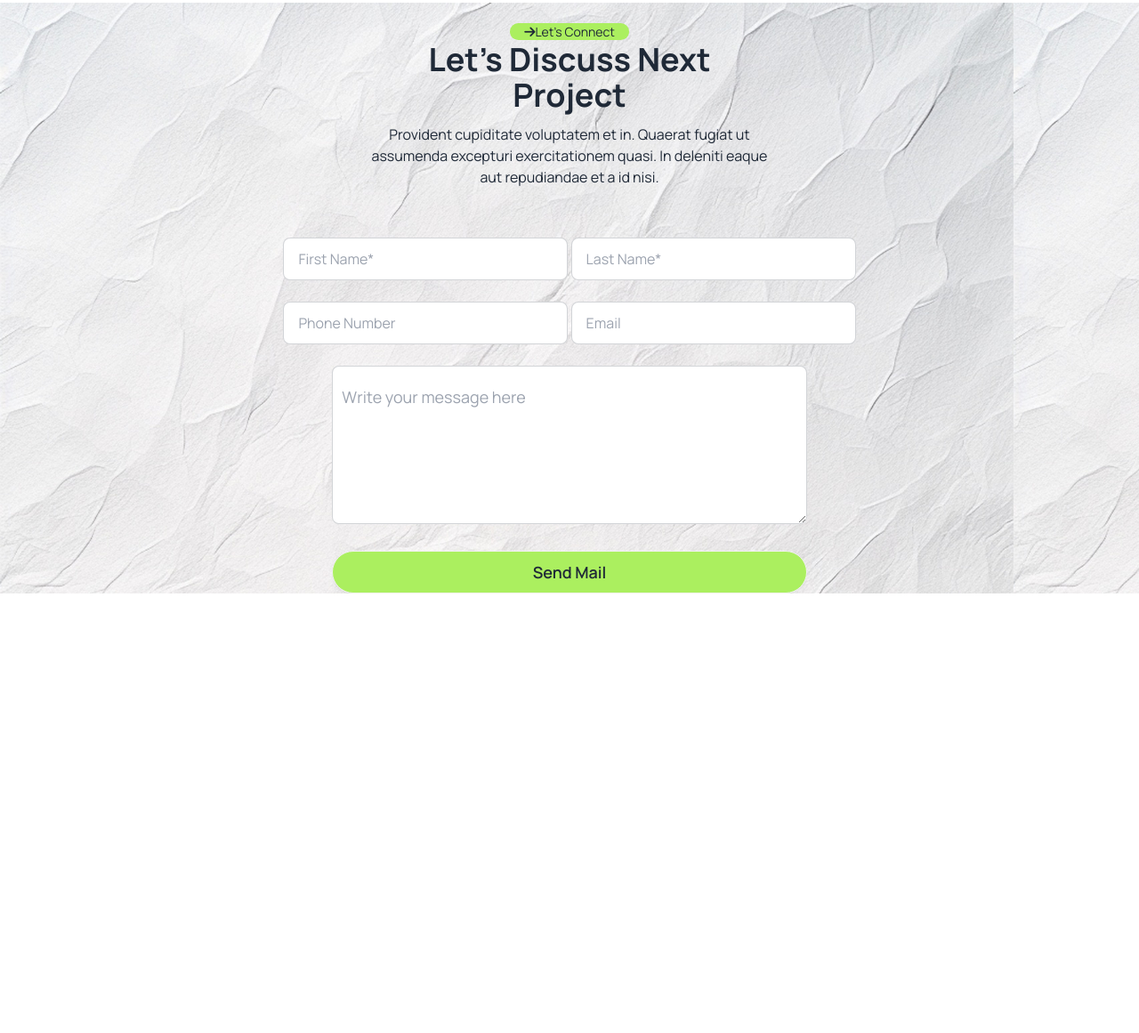
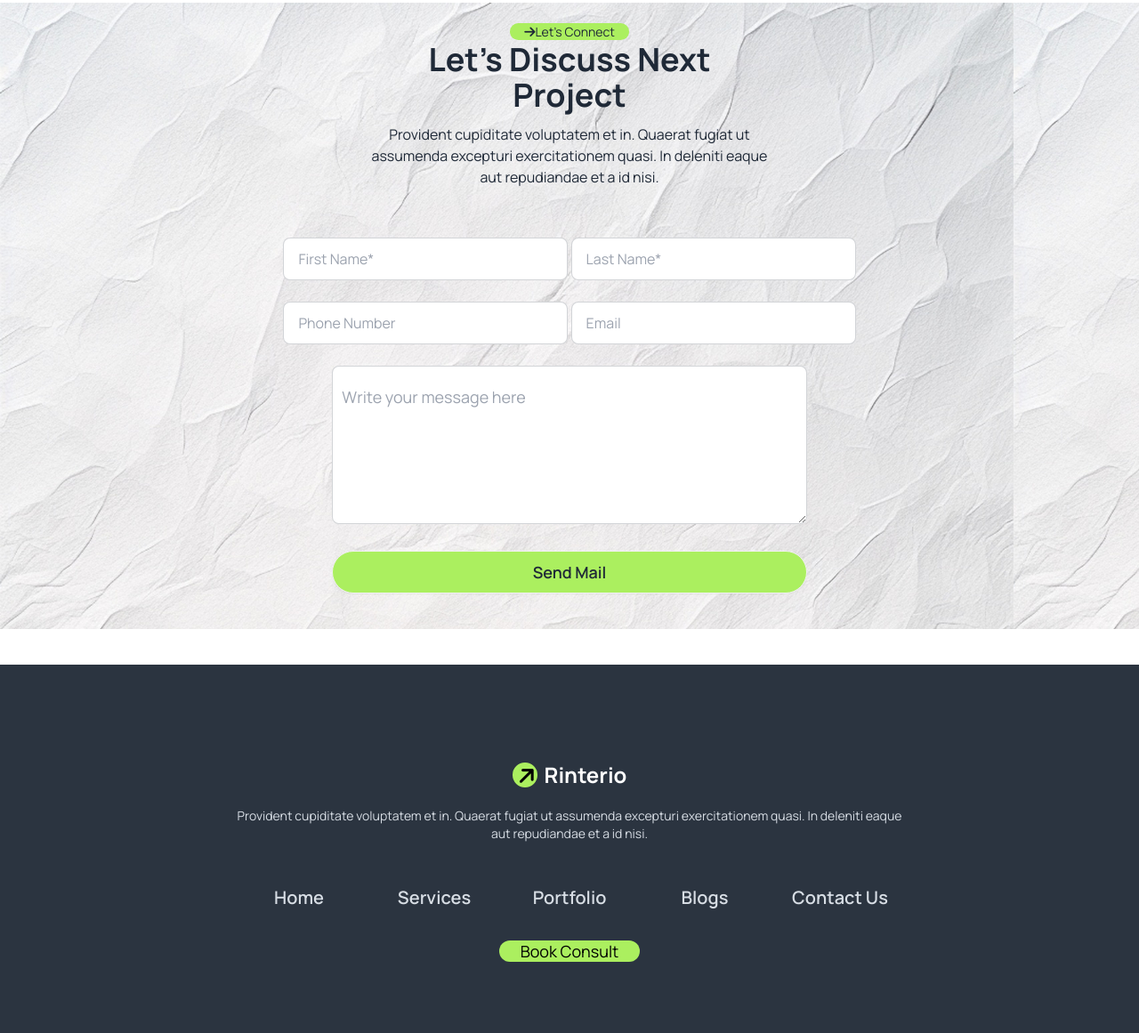
Before and after one commit to MORSHED-ALAM-s/rinterio, a plain HTML site: page index.html in a window 1280 px wide. Shown: the part 3011-4172 px from the top of the page at 89% size. Before the commit the page ends 3678 px from the top, so only its background shows below. Drawn offline with nearby package versions, Linux system fonts and the light colour scheme.

Commit message:
foteer added

```diff
--- a/index.html
+++ b/index.html
@@ -91,7 +91,7 @@
         </section>
     </header>
     <!-- main -->
-     <main >
+     <main class="mb-10" >
         <div class="bg-base-200 pb-10">
           <section class="md:container mx-auto">
             <div class="hero min-h-screen">
@@ -265,7 +265,7 @@
         </section>
         <!-- form section -->
          <section class="bg-[url('./assets/bg.jpg')]">
-              <div class="md:container md:mx-auto">
+              <div class="md:container md:mx-auto pb-10">
                 <div class="hero min-h-40 mt-10">
                   <div class="text-center">
                     <div class="max-w-md max-sm:w-72 mt-5">
@@ -288,16 +288,41 @@
                       <br>
                       <textarea rows="4"
                       placeholder="Write your message here"
-                      class="textarea textarea-bordered textarea-lg px-2.5 w-5/12"></textarea>
+                      class="textarea textarea-bordered textarea-lg px-2.5 w-5/12 max-sm:w-10/12"></textarea>
 
                       <br>
-                      <a class="btn rounded-full bg-cucolor md:text-lg w-5/12">Send Mail</a>
+                      <a class="btn rounded-full bg-cucolor md:text-lg w-5/12 max-sm:w-10/12">Send Mail</a>
                     </form>
                 </div>
               </div>
          </section>
      </main>
      <!-- footer -->
-      <footer></footer>
+
+        <footer class="footer bg-neutral text-neutral-content p-10 ">
+          <div class="md:container md:mx-auto pb-10">
+            <div class="hero min-h-30 mt-10">
+              <div class="text-center">
+                <div class="max-w-3xl max-sm:w-72 mt-5">
+                  <a class="btn btn-ghost text-2xl font-bold text-white"><i class="bg-cucolor text-black h-7 w-7 p-1 rounded-full fa-sharp fa-solid fa-arrow-right -rotate-45"></i>Rinterio</a>
+                  <p class="py-3 mb-5 max-sm:text-center">
+                    Provident cupiditate voluptatem et in. Quaerat fugiat ut assumenda excepturi exercitationem
+                    quasi. In deleniti eaque aut repudiandae et a id nisi.
+                  </p>
+                  <div class="navbar-center mb-5">
+                    <ul class="menu menu-horizontal px-1 font-semibold text-xl grid grid-cols-5 max-sm:grid-cols-1 max-sm:justify-center justify-items-center">
+                      <li><a>Home</a></li>
+                        <li><a>Services</a></li>
+                        <li><a>Portfolio</a></li>
+                        <li><a>Blogs</a></li>
+                        <li><a>Contact Us</a></li>
+                    </ul>
+                  </div>
+                  <a class="btn-lg  rounded-full bg-cucolor text-black">Book Consult</a>
+                </div>
+              </div>
+            </div>
+        </footer>
+
 </body>
 </html>
```
